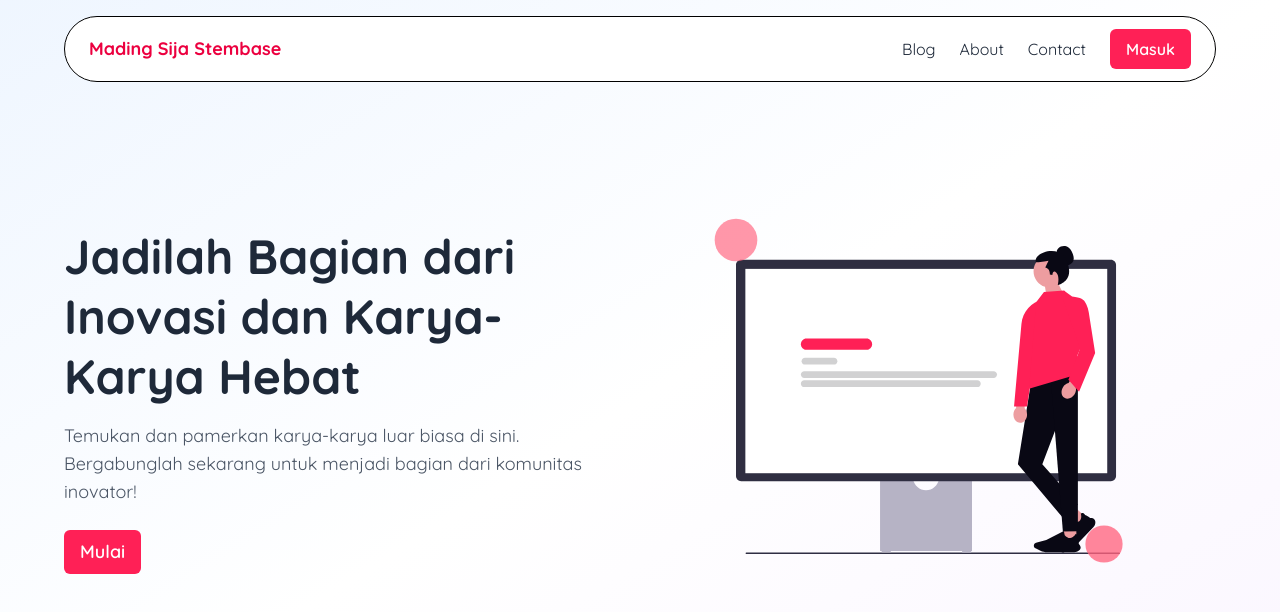
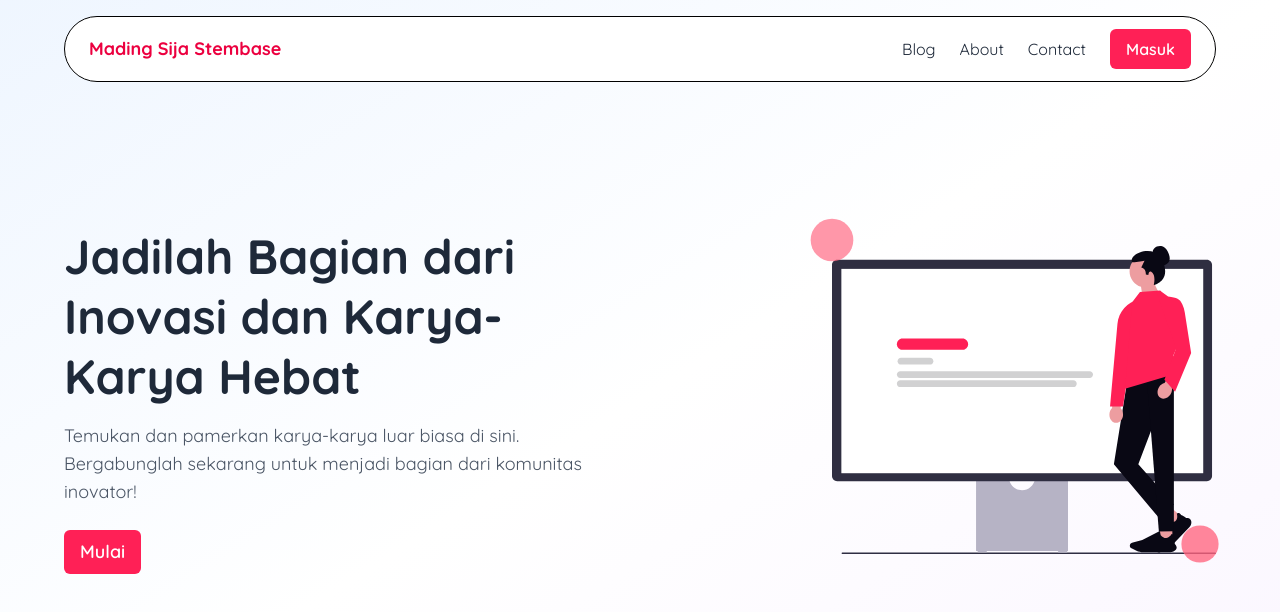
Before and after one commit to AhdanFirdaus/madingsijastemba, a React (Vite) app: page / in a window 1280 px wide. Shown: the top 612 px of the page. Built offline with nearby package versions, Linux system fonts and the light colour scheme.

Commit message:
style: align Jumbotron illustration to the right on Home page

```diff
--- a/src/pages/Home.jsx
+++ b/src/pages/Home.jsx
@@ -36,7 +36,7 @@ export default function Home() {
             initial={{ opacity: 0, scale: 0.8 }}
             animate={{ opacity: 1, scale: 1 }}
             transition={{ duration: 1 }}
-            className="lg:w-1/2 flex justify-center"
+            className="lg:w-1/2 flex justify-end"
           >
             <div className="relative">
               {/* Placeholder for illustration */}
```
